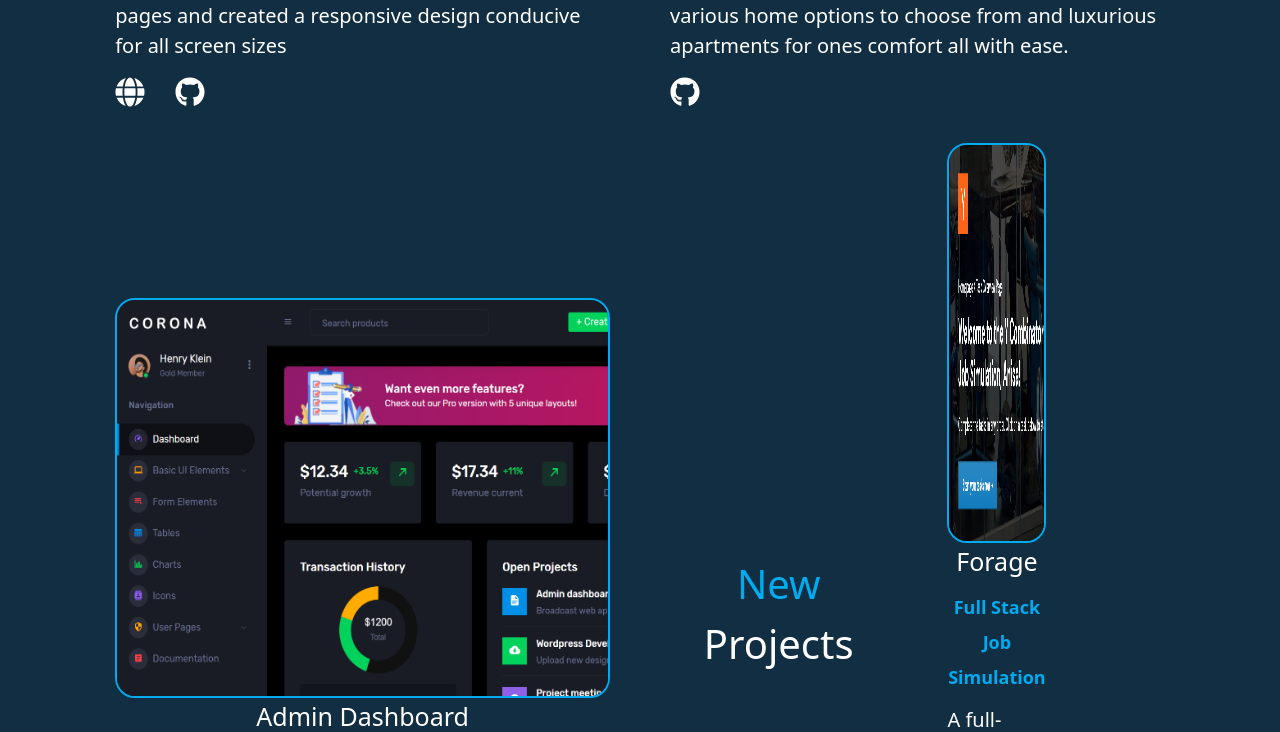
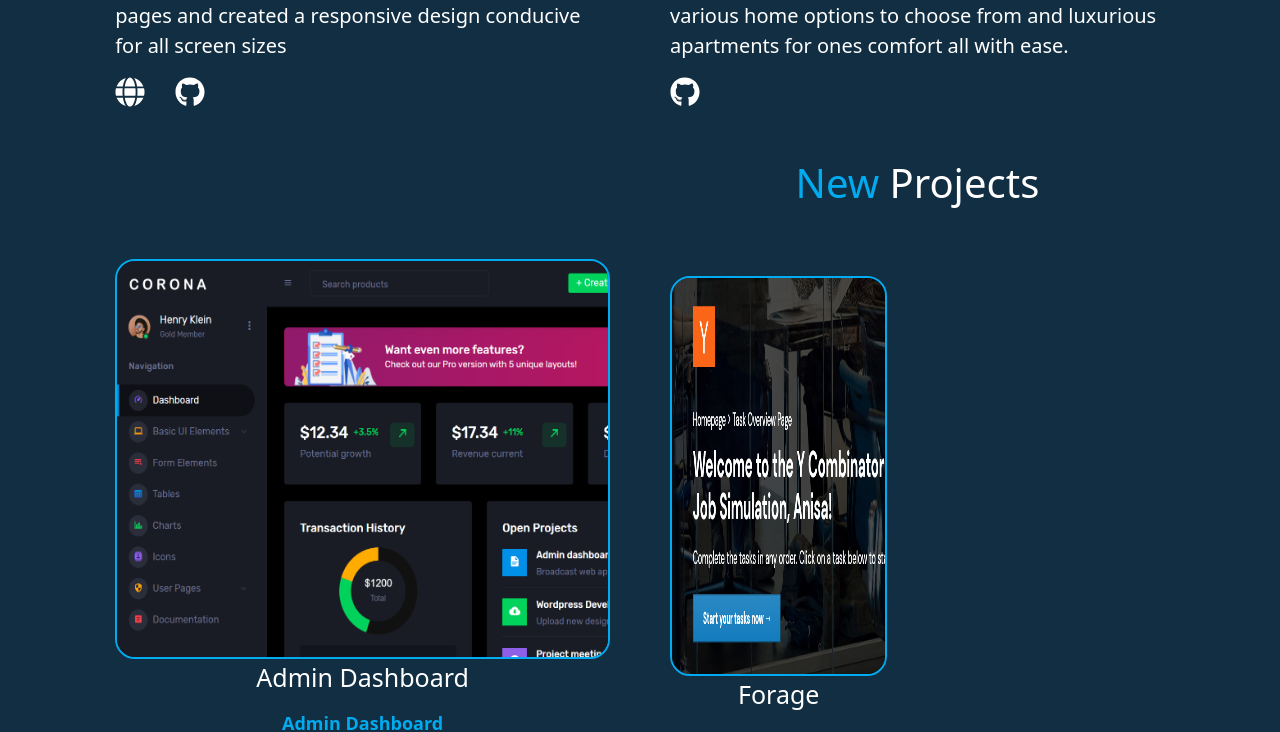
Before and after one commit to EaineDan/anisa-portfolio, a React (Create React App) app: page /projects in a window 1280 px wide. Shown: the part 2870-3602 px from the top of the page. Built offline with nearby package versions, Linux system fonts and the light colour scheme.

Commit message:
Revert "Update Projectspage.jsx"
This reverts commit 91e9ef1e1d6c4916e37e30330fe557c4615ad31e.

```diff
--- a/src/pages/projectspage/Projectspage.jsx
+++ b/src/pages/projectspage/Projectspage.jsx
@@ -200,6 +200,7 @@ const Projectspage = () => {
             </div>
           </div>
 
+
           <div className={styles.container}>
             <img src={elevate} alt="" className={styles.pic} />
             <div className={styles.content}>
@@ -220,9 +221,9 @@ const Projectspage = () => {
                 <FaGithub />
               </a>
             </div>
-           </div>
+                </div>
 
-           <div className={styles.container}>
+            <div className={styles.container}>
               <img src={dashboard} alt="" className={styles.pic} />
               <div className={styles.content}>
                 <h3>Admin Dashboard</h3>
@@ -242,11 +243,10 @@ const Projectspage = () => {
                   <FaGithub />
                 </a>
               </div>
-           </div>
+            </div>
 
 
-
-          <div className={styles.projects}>
+          <div>
             <h2 className={styles.subhead}>
               <span>New </span>Projects
             </h2>
```
